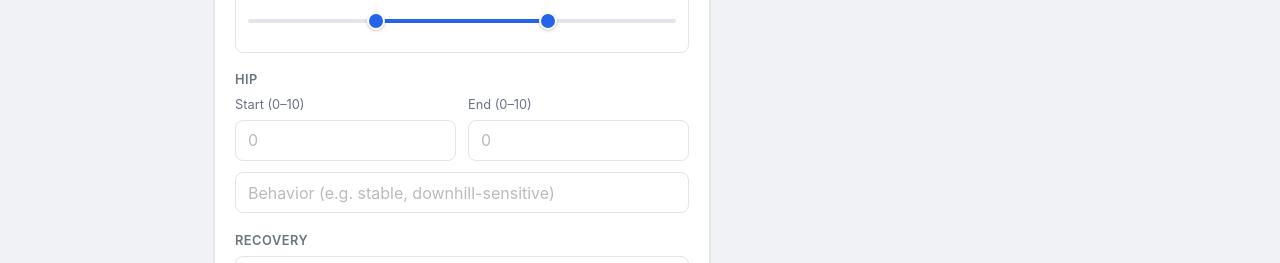
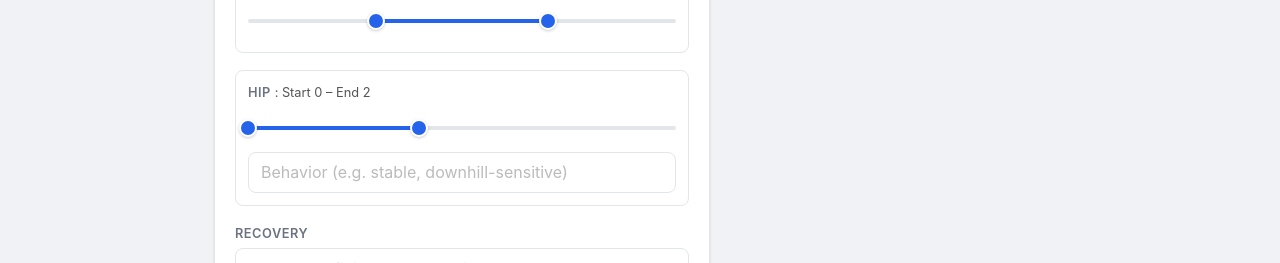
Before and after one commit to skelstar/activity-logger, a React (Vite) app in the folder client/: page / in a window 1280 px wide. Shown: the part 508-771 px from the top of the page. Built offline with nearby package versions, Linux system fonts and the light colour scheme; no server answers.

Commit message:
Heartrate control

```diff
--- a/client/src/App.css
+++ b/client/src/App.css
@@ -105,6 +105,12 @@
   text-transform: uppercase;
   letter-spacing: .04em;
   margin-bottom: calc(.25rem + 3px);
+}
+.hr-box-values {
+  font-weight: 400;
+  text-transform: none;
+  letter-spacing: 0;
+  color: #555;
 }
 .hr-values {
   position: relative;
--- a/client/src/App.tsx
+++ b/client/src/App.tsx
@@ -141,8 +141,8 @@ const INITIAL: FormState = {
   terrain: 'trail',
   avgHr: '132',
   maxHr: '148',
-  hipStart: '',
-  hipEnd: '',
+  hipStart: '0',
+  hipEnd: '2',
   hipBehavior: '',
   recovery: '',
   notes: '',
@@ -321,34 +321,15 @@ export default function App() {
           </div>
 
           {/* Hip */}
-          <div className="field">
-            <label className="label">Hip</label>
-            <div className="row-2">
-              <div className="field">
-                <label className="sub-label">Start (0–10)</label>
-                <input
-                  className="input"
-                  type="number"
-                  min="0"
-                  max="10"
-                  placeholder="0"
-                  value={form.hipStart}
-                  onChange={e => set('hipStart', e.target.value)}
-                />
-              </div>
-              <div className="field">
-                <label className="sub-label">End (0–10)</label>
-                <input
-                  className="input"
-                  type="number"
-                  min="0"
-                  max="10"
-                  placeholder="0"
-                  value={form.hipEnd}
-                  onChange={e => set('hipEnd', e.target.value)}
-                />
-              </div>
-            </div>
+          <div className="hr-box">
+            <div className="hr-box-title">Hip <span className="hr-box-values">: Start {form.hipStart} – End {form.hipEnd}</span></div>
+            <RangeSlider
+              min={0}
+              max={5}
+              low={Number(form.hipStart)}
+              high={Number(form.hipEnd)}
+              onChange={(low, high) => { set('hipStart', String(low)); set('hipEnd', String(high)) }}
+            />
             <input
               className="input mt"
               type="text"
--- a/client/src/RangeSlider.tsx
+++ b/client/src/RangeSlider.tsx
@@ -25,8 +25,8 @@ export function RangeSlider({ min, max, low, high, onChange }: Props) {
     const move = (ev: MouseEvent | TouchEvent) => {
       const clientX = 'touches' in ev ? ev.touches[0].clientX : ev.clientX
       const v = valueFromClientX(clientX)
-      if (which === 'low') onChange(Math.min(v, high - 1), high)
-      else onChange(low, Math.max(v, low + 1))
+      if (which === 'low') onChange(Math.min(v, high), high)
+      else onChange(low, Math.max(v, low))
     }
 
     const up = () => {
```
